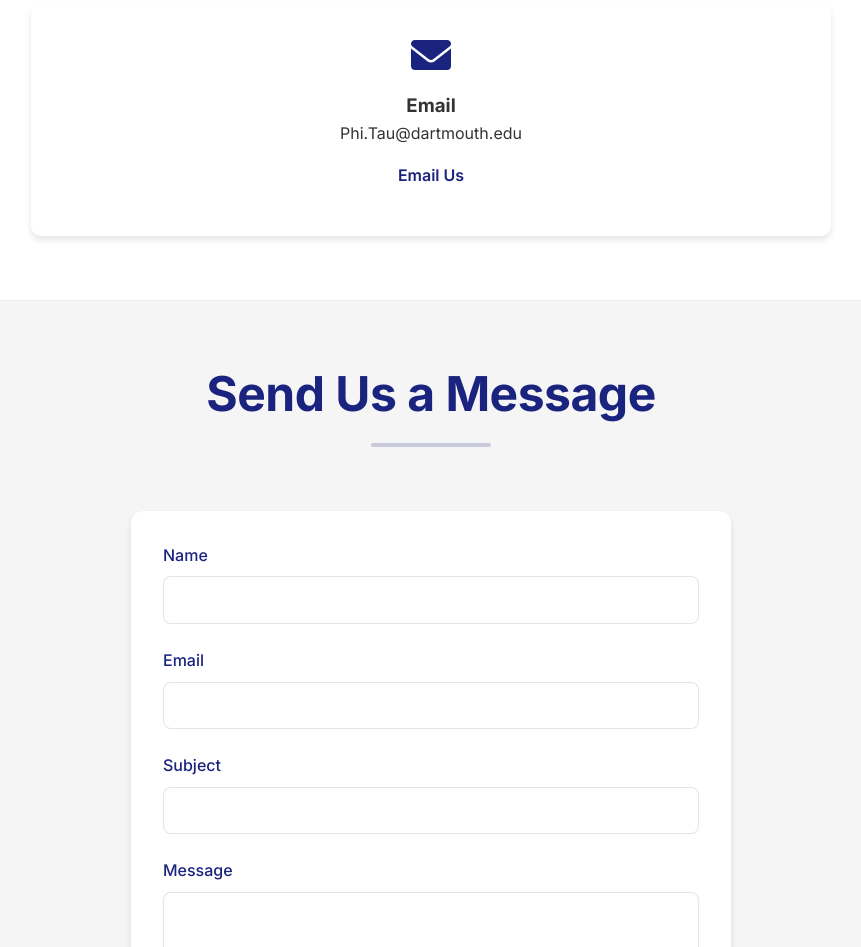
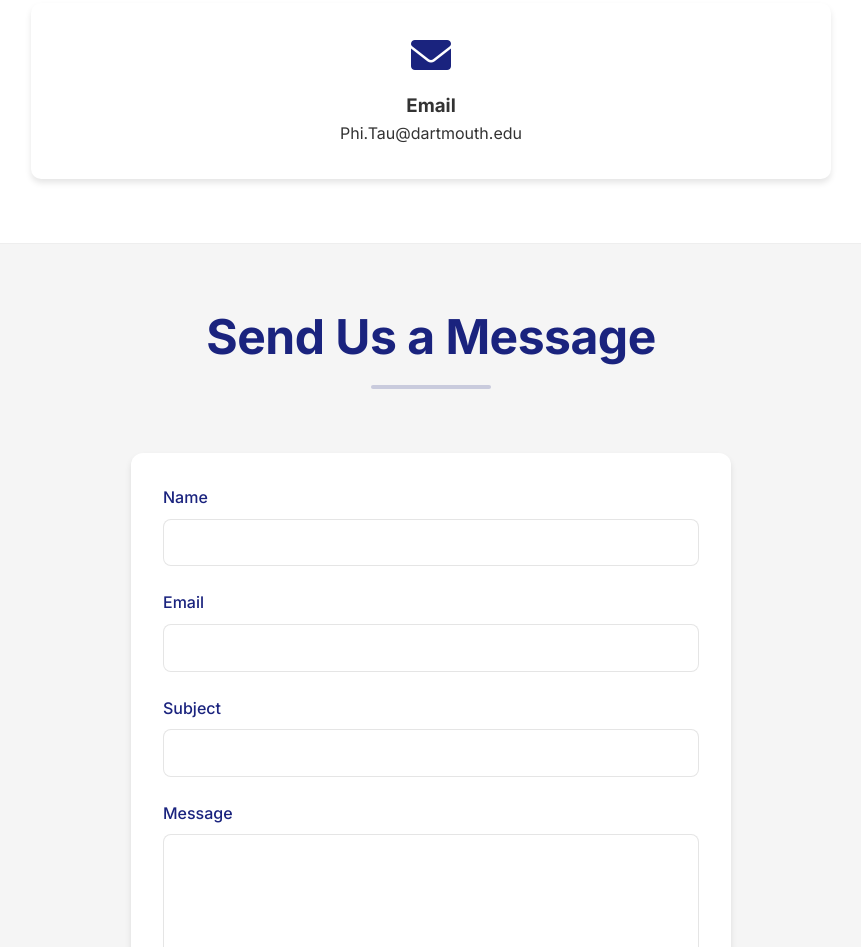
Before and after one commit to wesley-tan/phi-tau-website, a plain HTML site: page pages/contact.html in a window 1280 px wide. Shown: the part 1346-2293 px from the top of the page, without its empty margins (209-1070 px from the left). Drawn offline with Linux system fonts and the light colour scheme; files whose address does not match are found by name.

Commit message:
cleaned up contact

```diff
--- a/pages/contact.html
+++ b/pages/contact.html
@@ -58,9 +58,6 @@
                         <i class="fas fa-envelope"></i>
                         <h3>Email</h3>
                         <p>Phi.Tau@dartmouth.edu</p>
-                        <div class="cta-buttons">
-                            <a href="mailto:phitau@dartmouth.edu" class="cta-button primary">Email Us</a>
-                        </div>
                     </div>
                 </div>
             </div>
```
